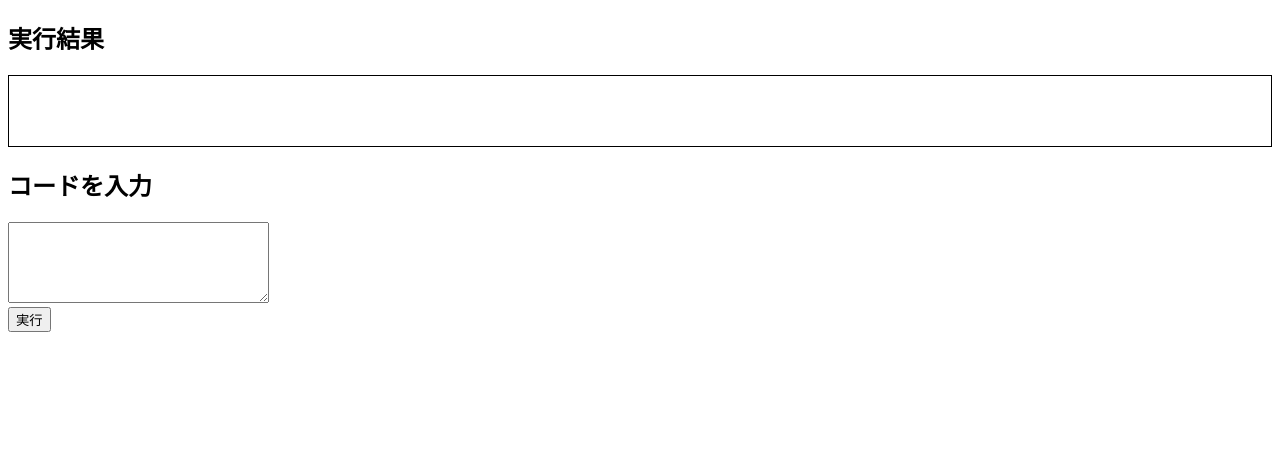
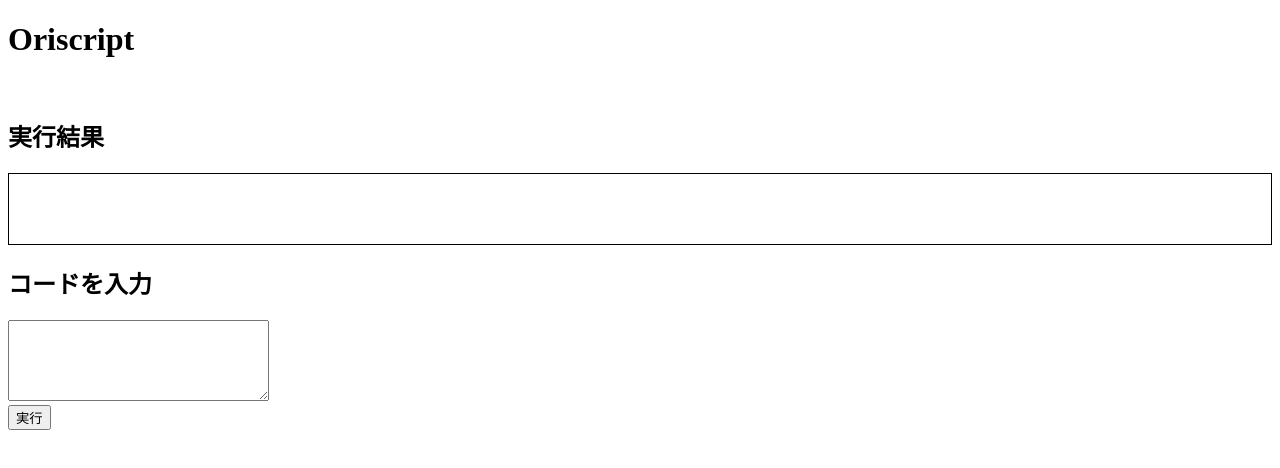
Before and after one commit to aiiti-origami/Oriscript, a plain HTML site: page index.html in a window 1280 px wide. Drawn offline with Linux system fonts and the light colour scheme.

Commit message:
Update index.html

```diff
--- a/index.html
+++ b/index.html
@@ -6,7 +6,7 @@
     <title>Oriscript</title>
 </head>
 <body>
-
+<h1>Oriscript</h1><br />
     <h2>実行結果</h2>
     <div id="output" style="border: 1px solid black; padding: 10px; min-height: 50px;"></div>
 
```
